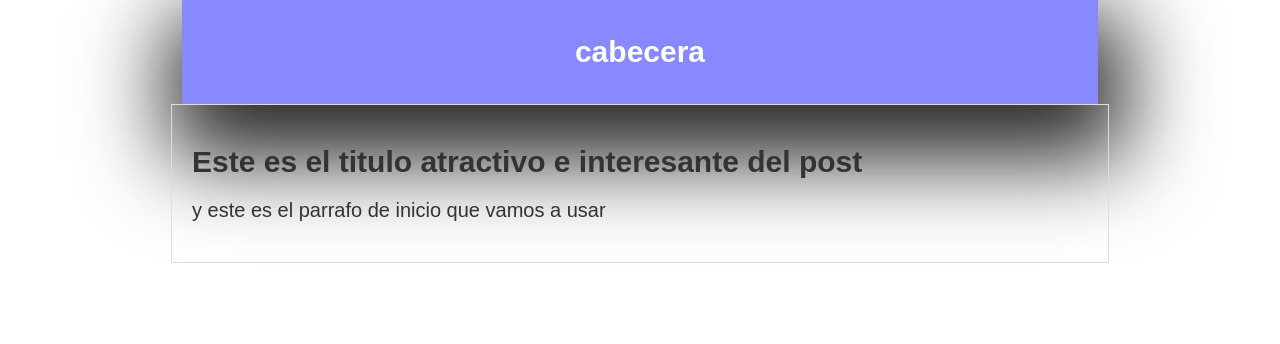
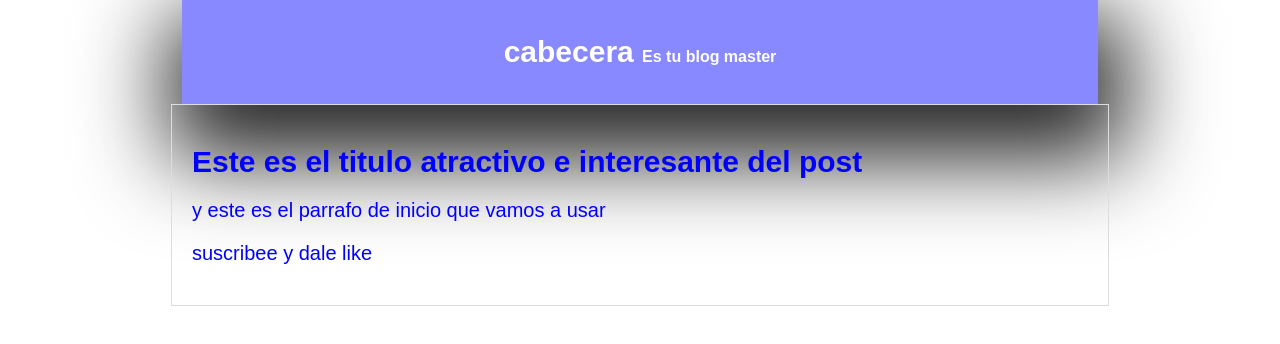
Before and after one commit to slizer98/hyperblog, a plain HTML site: page index.html in a window 1280 px wide. Drawn offline with Linux system fonts and the light colour scheme.

Commit message:
agrege suscripcion y cambie el color a azul

```diff
--- a/css/style.css
+++ b/css/style.css
@@ -1,5 +1,5 @@
 body{
-    color: #333;
+    color: blue;
     text-align: center;
     font-family: Arial, Helvetica, sans-serif;
     font-size: 20px;
@@ -29,3 +29,6 @@ body{
     -webkit-box-shadow: 7px 35px 88px 20px rgba(0,0,0,0.86);
     -moz-box-shadow: 7px 35px 88px 20px rgba(0,0,0,0.86);
 }
+#tagline{
+    font-size: 16px;
+}
--- a/index.html
+++ b/index.html
@@ -9,12 +9,15 @@
 </head>
 <body>
     <div id="cabecera">
-        <h2>cabecera</h2>
+        <h2>cabecera
+            <span id="tagline">Es tu blog master</span>
+        </h2>
     </div>
     <div id="container">
         <div id="post">
             <h1>Este es el titulo atractivo e interesante del post</h1>
             <p>y este es el parrafo de inicio que vamos a usar</p>
+            <p>suscribee y dale like</p>
         </div>
     </div>
 </body>
```
